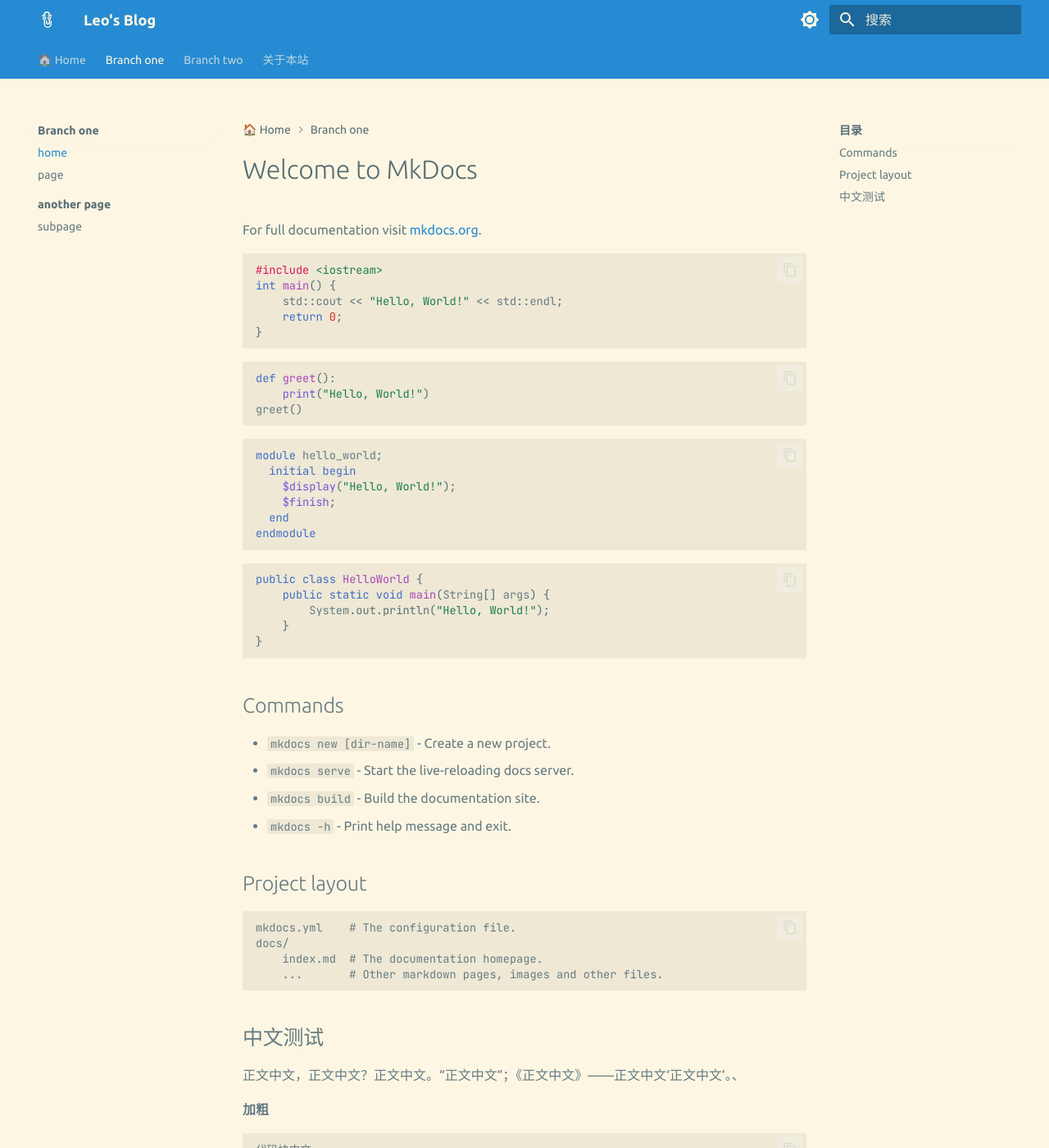
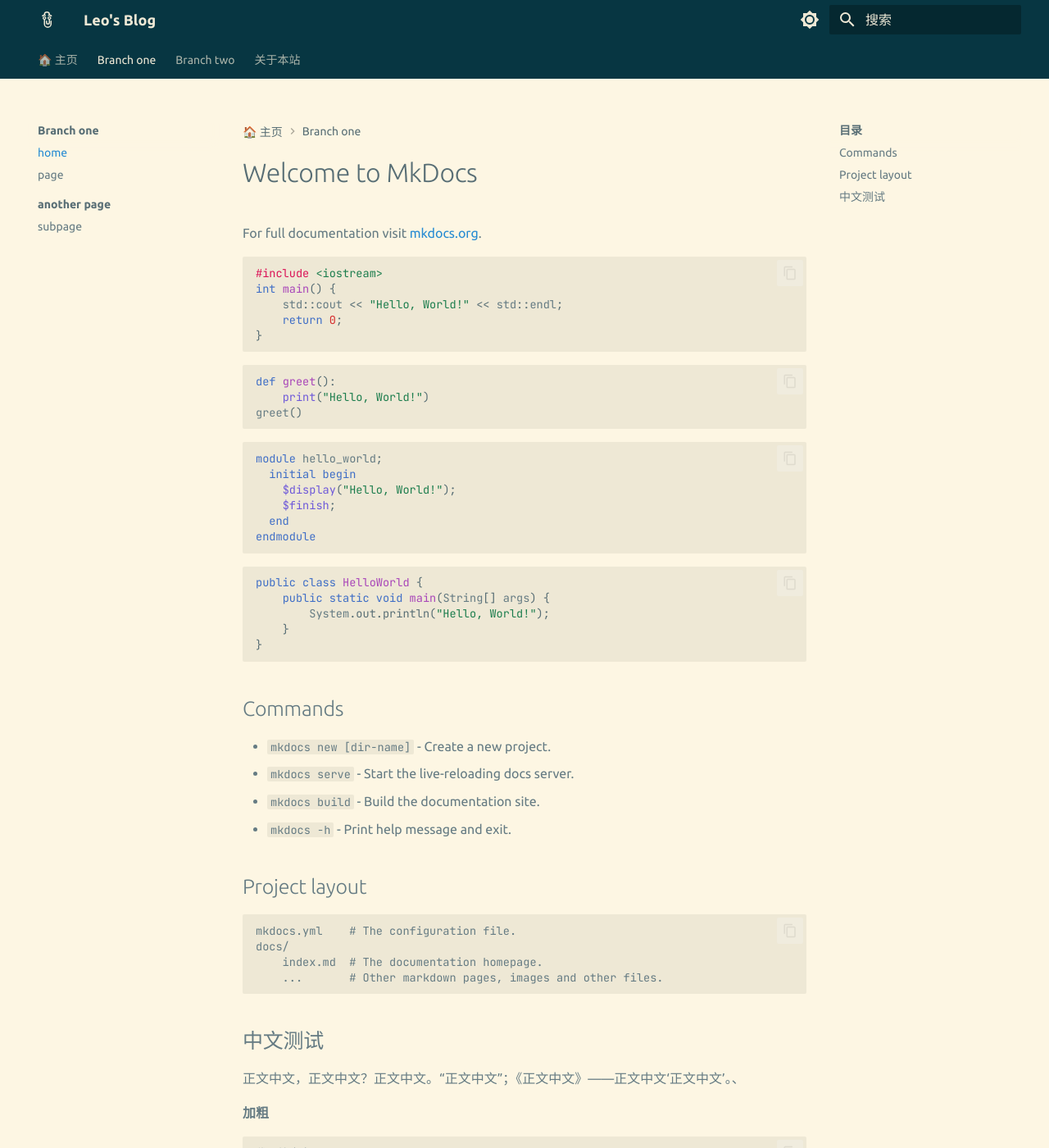
Before and after one commit to leostrange05/leostrange05.github.io, an MkDocs documentation site: the page built from docs/Tab1/index.md, in a window 1280 px wide and 1400 px high. Shown: the whole window at 82% size. Built offline with MkDocs 1.6.1 and Material for MkDocs 9.7.7, drawn with Linux system fonts in a browser that asks for light colours; some of the changed text lies outside the part shown.

Commit message:
color-appearance-better-260220

```diff
--- a/docs/stylesheets/extra.css
+++ b/docs/stylesheets/extra.css
@@ -20,8 +20,8 @@
 
 /* --- Solarized Light (浅色模式) --- */
 [data-md-color-scheme="default"] {
-  --md-primary-fg-color:        var(--sol-blue);
-  --md-primary-bg-color:        var(--sol-base3);
+  --md-primary-fg-color:        var(--sol-base02);
+  --md-primary-bg-color:        var(--sol-base2);
   --md-primary-bg-color--light: var(--sol-base2);
 
   --md-default-bg-color:        var(--sol-base3);
--- a/mkdocs.yml
+++ b/mkdocs.yml
@@ -2,7 +2,7 @@ site_name: Leo's Blog
 site_url: https://leostrange05.github.io/
 
 nav:
-  - 🏠 Home: index.md
+  - 🏠 主页: index.md
   - Branch one:
     - home: Tab1/index.md
     - page: Tab1/page-1.md
@@ -48,6 +48,7 @@ theme:
     - navigation.sections
     - navigation.path
     - navigation.top
+    - navigation.footer
     - toc.follow
     - search.highlight
     - search.suggest
--- a/overrides/main.html
+++ b/overrides/main.html
@@ -25,7 +25,7 @@
               <span class="dot yellow"></span>
               <span class="dot green"></span>
             </div>
-            <div class="terminal-title">bash</div>
+            <div class="terminal-title"></div>
           </div>
           <div class="terminal-body">
             <h1 class="hero-title shell-prompt">
@@ -40,6 +40,15 @@
             <div class="arrow"></div>
         </div>
       </div>
+
+      <!-- The Trapezoid Bookmark -->
+      <div class="hero-nav-bookmark">
+        <div class="bookmark-trapezoid">
+          <span class="bookmark-label">Explore & Navigate</span>
+          <!-- The dot is created via CSS ::after -->
+        </div>
+      </div>
+
     </section>
   {% endif %}
 {% endblock %}
@@ -98,8 +107,8 @@
       .flap-label {
         font-family: 'Ubuntu Mono', monospace;
         font-size: 0.5rem;       /* Size of the title */
-        color: #25d802;           /* Title Color */
-        text-shadow: #27c93f 0px 0px 5px;
+        color: #00ff00;           /* Title Color */
+        text-shadow: #00ff00 0px 0px 5px;
         letter-spacing: 0.5px;
         font-weight: bold;
         text-transform: uppercase;
@@ -147,6 +156,79 @@
           right: 20px;
           scale: 0.8;
         }
+      }
+
+      /* --- UPDATED BOOKMARK STYLES --- */
+
+      /* 1. Hero Section Container */
+      .home-hero {
+          position: relative;
+          padding-bottom: 0;
+          overflow: visible;
+      }
+
+      /* 2. Container Position (Unchanged) */
+      .hero-nav-bookmark {
+          position: absolute;
+          bottom: -1px;
+          left: 18%;
+          transform: translateX(-50%);
+          z-index: 2;
+          pointer-events: none;
+      }
+
+      .bookmark-trapezoid {
+          display: flex;
+          flex-direction: row; /* Horizontal layout */
+          align-items: center;
+          justify-content: center;
+          gap: 10px; /* Space between dot and text */
+
+          /* Keep all your existing size/shape/color properties below */
+          width: 200px;
+          height: 32px;
+          background-color: var(--md-primary-fg-color);
+          clip-path: polygon(8% 0%, 92% 0%, 100% 100%, 0% 100%);
+          box-shadow: 0 -5px 15px rgba(0,0,0,0.3);
+          border-top: 3px solid rgba(255,255,255,0.2);
+          background: linear-gradient(to bottom, var(--md-primary-fg-color), var(--md-primary-fg-color));
+          position: relative;
+      }
+
+      /* The Dot (Now using ::before to appear on the left) */
+      .bookmark-trapezoid::before {
+          content: "";
+          width: 8px;
+          height: 6px;
+          background: #00ff00;
+          border-radius: 3px;
+          box-shadow: 0 0 12px #00ff00, 0 0 4px white;
+          animation: blinker 2s linear infinite;
+          flex-shrink: 0; /* Prevents dot from squishing */
+      }
+
+      .bookmark-trapezoid::after { display: none; }
+
+      /* 4. The Label (Now inside the trapezoid) */
+      .bookmark-label {
+          font-family: 'Ubuntu', monospace;
+          font-size: 0.65rem; /* Slightly smaller to fit comfortably */
+          font-weight: bold;
+          color: #ffffff; /* High contrast for inside the dark tab */
+          letter-spacing: 0em;
+          margin-top: -2px; /* Slight offset to account for trapezoid slope */
+          opacity: 1;
+      }
+
+      @keyframes blinker {
+        50% { opacity: 0.2; box-shadow: 0 0 2px #00ff00; }
+      }
+
+      /* Responsive adjustment */
+      @media screen and (max-width: 76.25em) {
+          .hero-nav-bookmark {
+              display: none;
+          }
       }
 
       /* ... (Remaining Terminal & Indicator styles from previous prompt) ... */
```
Also changed, not shown: docs/Tab1/index.md (+28 -0 lines), site/404.html, site/TAB2/page-1/index.html, site/Tab1/index.html, site/Tab1/new/page-3/index.html, site/Tab1/page-1/index.html, site/diary/index.html, site/index.html, site/search/search_index.json, site/sitemap.xml, site/stylesheets/extra.css, 1 other file.
